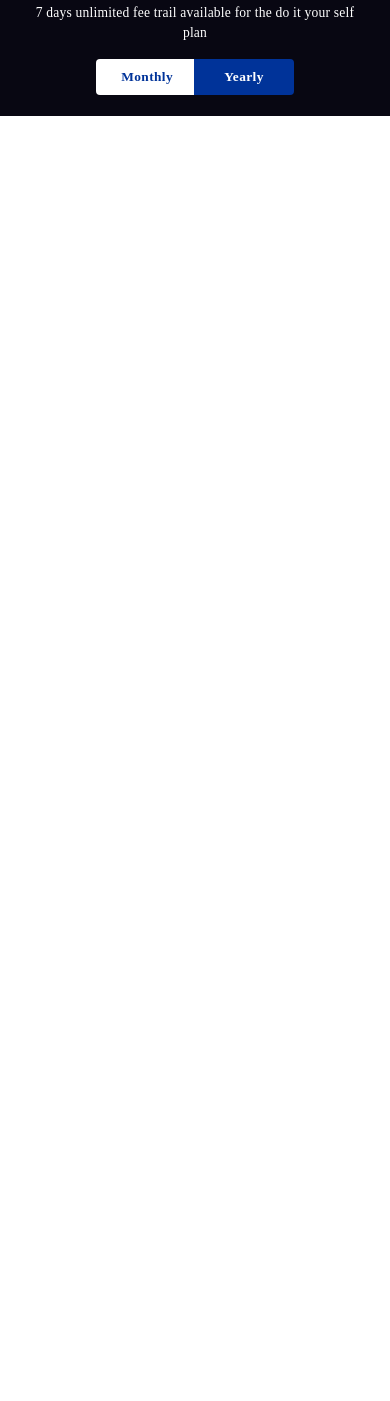
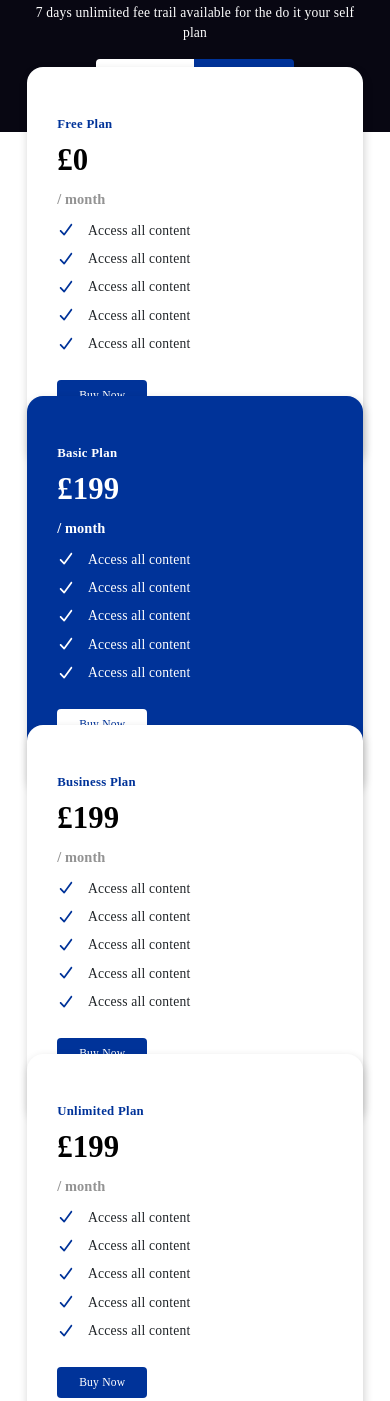
Before and after one commit to nemeremfavour/finsales-ai, a plain HTML site: page index.html in a window 390 px wide. Shown: the part 6648-8049 px from the top of the page. Before the commit the page ends 6764 px from the top, so only its background shows below. Drawn offline with nearby package versions, Linux system fonts and the light colour scheme; a script that the page names is missing; a web font is replaced by a local one.

Commit message:
Finished price section and tables

```diff
--- a/assets/css/styles.css
+++ b/assets/css/styles.css
@@ -174,7 +174,7 @@ div.vals {
 }
 
 div.val {
-width: 48%;
+ width: 48%;
 }
 
 #our-values img {
@@ -340,9 +340,10 @@ div.sol {
 #pricing {
  background-color: #080712;
  text-align: center;
- padding: 3% 20px;
+ padding: 3% 20px 7%;
  color: #fff;
  letter-spacing: 0.2px;
+ z-index: 0;
 }
 
 #pricing h5 {
@@ -402,6 +403,157 @@ div.pricingbtn {
  color: #fff;
 }
 
+/* Price Table */
+#prices {
+ padding: 0 20px 5%;
+ z-index: 1;
+ background-color: #fff;
+}
+
+.pcont {
+ background-color: #fff;
+ box-shadow: 1px 4px 10px #00000031;
+ padding: 50px 15px 50px 30px;
+ margin: -65px 0 0;
+ border-radius: 16px;
+}
+
+.pcont h4 {
+ color: #003399;
+ font-size: calc(12px + 0.2vw);
+ font-weight: 600;
+ letter-spacing: 0.3px;
+ margin: 0 0 10px;
+ padding: 0;
+}
+
+.pcont h2 {
+ color: #000;
+ font-size: calc(30px + 0.2vw);
+ font-weight: 900;
+ letter-spacing: 0.1px;
+ margin: 0 0 10px;
+ padding: 0;
+}
+
+.month {
+ color: #808080d8;
+ font-size: calc(14px + 0.1vw);
+ font-weight: 600;
+ letter-spacing: 0.1px;
+ padding: 0;
+ margin: 0 0 10px;
+}
+
+.pcont ul {
+ padding: 0;
+ margin: 0 0 25px;
+ list-style: none;
+}
+
+.pcont svg {
+ margin-right: 10px;
+ color: #003399;
+ font-size: calc(14px + 0.1vw);
+}
+
+.pcont li {
+ padding: 0;
+ margin: 0 0 8px;
+ font-size: calc(13px + 0.15vw);
+ letter-spacing: 0.2px;
+}
+
+.pcont .buynow {
+ background-color: #003399;
+ color: #fff;
+ padding: 7px 22px;
+ font-size: calc(11px + 0.15vw);
+ font-weight: 300;
+ border-radius: 4px;
+ letter-spacing: 0.2px;
+ border: none;
+}
+
+.pcont .buynow:hover {
+ background-color: #012970;
+ color: #fff;
+}
+
+.pcontb {
+ background-color: #003399;
+ box-shadow: 1px 4px 10px #00000031;
+ padding: 50px 15px 50px 30px;
+ margin: -65px 0 0;
+ border-radius: 16px;
+}
+
+.pcontb h4 {
+ color: #fff;
+ font-size: calc(12px + 0.2vw);
+ font-weight: 600;
+ letter-spacing: 0.3px;
+ margin: 0 0 10px;
+ padding: 0;
+}
+
+.pcontb h2 {
+ color: #fff;
+ font-size: calc(30px + 0.2vw);
+ font-weight: 900;
+ letter-spacing: 0.1px;
+ margin: 0 0 10px;
+ padding: 0;
+}
+
+.monthb {
+ color: #fff;
+ font-size: calc(14px + 0.1vw);
+ font-weight: 600;
+ letter-spacing: 0.1px;
+ padding: 0;
+ margin: 0 0 10px;
+}
+
+.pcontb ul {
+ padding: 0;
+ margin: 0 0 25px;
+ list-style: none;
+}
+
+.pcontb svg {
+ margin-right: 10px;
+ color: #fff;
+ font-size: calc(14px + 0.1vw);
+}
+
+.pcontb li {
+ color: #fff;
+ padding: 0;
+ margin: 0 0 8px;
+ font-size: calc(13px + 0.15vw);
+ letter-spacing: 0.2px;
+}
+
+.pcontb .buynow {
+ background-color: #fff;
+ color: #003399;
+ padding: 7px 22px;
+ font-size: calc(11px + 0.15vw);
+ font-weight: 300;
+ border-radius: 4px;
+ letter-spacing: 0.2px;
+ border: none;
+}
+
+.pcontb .buynow:hover {
+ background-color: #eee;
+ color: #003399;
+}
+
+
+
+
 
 
 
--- a/index.html
+++ b/index.html
@@ -264,6 +264,91 @@
         </div>
     </section>
 
+    <!-- Price Table -->
+    <section id="prices">
+        <div class="container">
+
+            <div class="row">
+                <div class="col-md-4 col-lg-3">
+                    <div class="pcont">
+                        <h4>Free Plan</h4>
+                        <h2>£0</h2>
+                        <p class="month">/ month</p>
+                        <ul>
+                            <li><i class="fas fa-check"></i> Access all content</li>
+                            <li><i class="fas fa-check"></i> Access all content</li>
+                            <li><i class="fas fa-check"></i> Access all content</li>
+                            <li><i class="fas fa-check"></i> Access all content</li>
+                            <li><i class="fas fa-check"></i> Access all content</li>
+                        </ul>
+                        <button class="btn buynow">Buy Now</button>
+                    </div>
+                </div>
+
+                <div class="col-md-4 col-lg-3">
+                    <div class="pcontb">
+                        <h4>Basic Plan</h4>
+                        <h2>£199</h2>
+                        <p class="monthb">/ month</p>
+                        <ul>
+                            <li><i class="fas fa-check"></i> Access all content</li>
+                            <li><i class="fas fa-check"></i> Access all content</li>
+                            <li><i class="fas fa-check"></i> Access all content</li>
+                            <li><i class="fas fa-check"></i> Access all content</li>
+                            <li><i class="fas fa-check"></i> Access all content</li>
+                        </ul>
+                        <button class="btn buynow">Buy Now</button>
+                    </div>
+                </div>
+
+                <div class="col-md-4 col-lg-3">
+                    <div class="pcont">
+                        <h4>Business Plan</h4>
+                        <h2>£199</h2>
+                        <p class="month">/ month</p>
+                        <ul>
+                            <li><i class="fas fa-check"></i> Access all content</li>
+                            <li><i class="fas fa-check"></i> Access all content</li>
+                            <li><i class="fas fa-check"></i> Access all content</li>
+                            <li><i class="fas fa-check"></i> Access all content</li>
+                            <li><i class="fas fa-check"></i> Access all content</li>
+                        </ul>
+                        <button class="btn buynow">Buy Now</button>
+                    </div>
+                </div>
+
+                <div class="col-md-4 col-lg-3">
+                    <div class="pcont">
+                        <h4>Unlimited Plan</h4>
+                        <h2>£199</h2>
+                        <p class="month">/ month</p>
+                        <ul>
+                            <li><i class="fas fa-check"></i> Access all content</li>
+                            <li><i class="fas fa-check"></i> Access all content</li>
+                            <li><i class="fas fa-check"></i> Access all content</li>
+                            <li><i class="fas fa-check"></i> Access all content</li>
+                            <li><i class="fas fa-check"></i> Access all content</li>
+                        </ul>
+                        <button class="btn buynow">Buy Now</button>
+                    </div>
+                </div>
+            </div>
+
+        </div>
+    </section>
+
+    <!-- Testimonials -->
+    <section id="testimonials">
+        <div class="container">
+
+
+
+            <div class="row">
+
+            </div>
+        </div>
+    </section>
+
 
 
 
```
